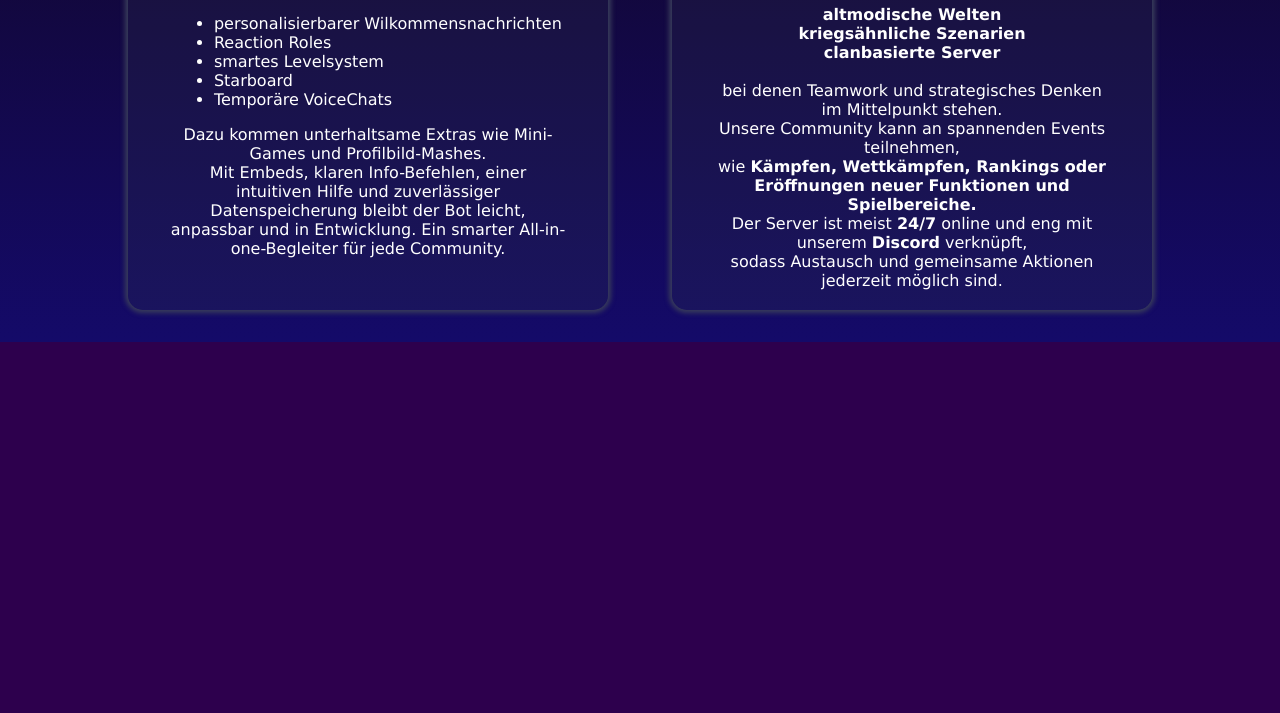
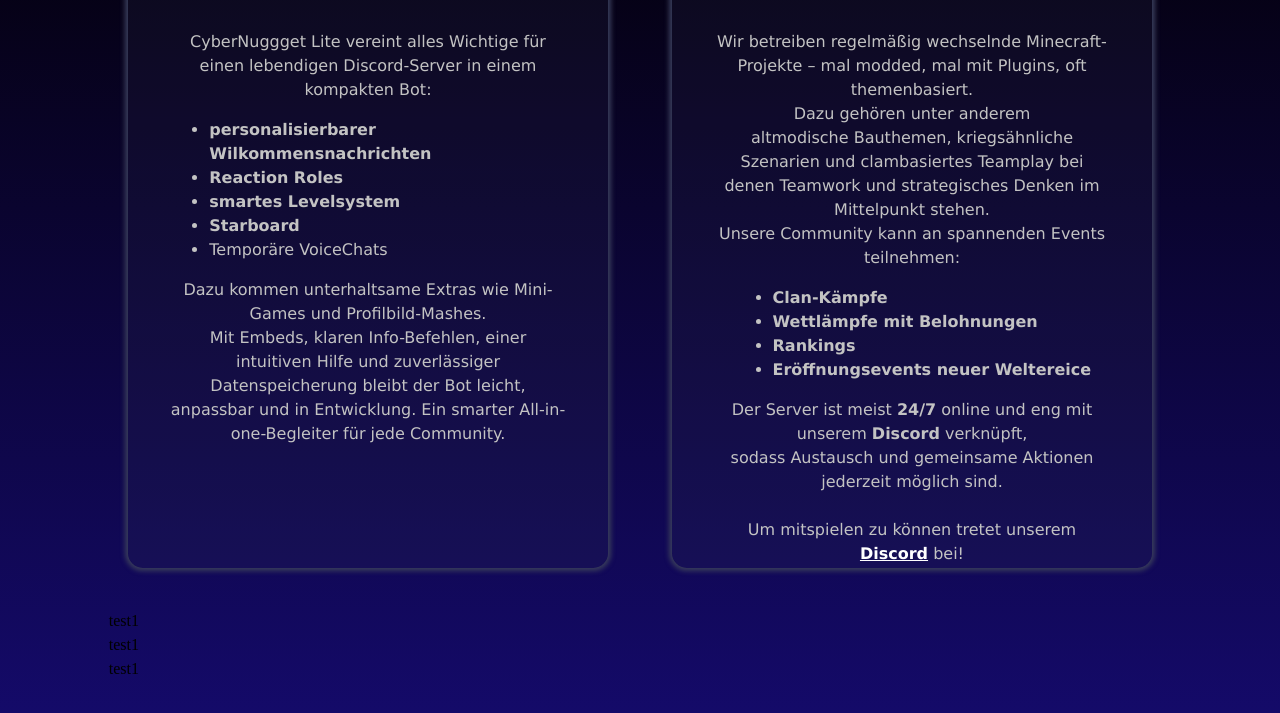
Before and after one commit to MartinNagypal/ChickenNugggetWeb, a plain HTML site: page Pages/index.html in a window 1280 px wide. Shown: the part 1248-1961 px from the top of the page. Before the commit the page ends 1590 px from the top, so only its background shows below. Drawn offline with Linux system fonts and the light colour scheme.

Commit message:
final main content changes and color change

```diff
--- a/CSS/index.css
+++ b/CSS/index.css
@@ -3,15 +3,16 @@ html{
     padding: 0;
     scrollbar-width: none;      /* Firefox */
     -ms-overflow-style: none;
-    background: #2d004d;
+    background: #1a043b;
 }
 
 body{
     padding: 0;
     margin: 0;
-    background: #2d004d;
-    background: linear-gradient(180deg,rgba(45, 0, 77, 1) 0%, rgba(13, 5, 23, 1) 40%, rgba(17, 6, 31, 1) 60%, rgba(20, 10, 105, 1) 100%);
+    background: #1a043b;
+    background: linear-gradient(180deg,rgba(26, 4, 59, 1) 0%, rgba(5, 1, 18, 1) 40%, rgba(5, 1, 18, 1) 60%, rgba(20, 10, 105, 1) 100%);
     background-repeat: no-repeat;
+    line-height: 1.5;
 }
 
 /* Hdie scrollbars */
@@ -135,6 +136,7 @@ body{
     font-size: clamp(0.75rem, 1.55vmax, 1.25rem);
     width: 60vw;
     text-align:center;
+    color: rgb(195, 195, 195);
  }
 
  .mainContentProjects{
@@ -149,7 +151,7 @@ body{
     display: grid;
     grid-template-columns: 37.5vw 37.5vw;
     /* grid-auto-rows: calc(75vh - 5vh - 5px - 5vw - 5px); */
-    grid-auto-rows: auto;
+    grid-auto-rows: 1fr;
     gap: 5vw;
     justify-content: center;
     height: auto;
@@ -162,7 +164,7 @@ body{
 } */
 
 .block{
-    background-color: rgba(47, 51, 74, 0.25);
+    background-color: rgba(47, 51, 74, 0.174);
     box-shadow: 0 0 5px 3px rgb(57, 61, 91);
     font-size: clamp(0.5rem, 1.25vmax, 1rem);
     font-family: Verdana, Geneva, Tahoma, sans-serif;
@@ -177,7 +179,7 @@ body{
     grid-template-columns: 95%;
     grid-auto-rows: auto;
     justify-content: center;
-    align-content: center;
+    align-content: start;
     gap: 5%;
     height: auto;
 }
@@ -202,6 +204,12 @@ body{
     align-content: center;
 }
 
+.mainContentBlockDownPart{
+    display: grid;
+    color: rgb(195, 195, 195);
+
+}
+
 .mainContentBlockDescription{
     text-align:center;
 }
@@ -215,3 +223,7 @@ ul {
   text-align: left;
   padding-left: 10%;
 }
+
+a{
+    color: white;
+}
--- a/Pages/index.html
+++ b/Pages/index.html
@@ -23,26 +23,32 @@
 		<div class="navbarSocials">
 
 			<!-- Button for Discord href -->
+			 <a href="https://discord.gg/aSUtNmwJXA" target="_blank">
 				<div class="navbarSocialsDiscord">
 					<button class="navbarSocialButtons">
 						<i class="fa-brands fa-discord"></i>
 					</button>
+				</div>
+			 </a>
 
-			</div>
 
 			<!-- Button for TikTok href -->
+			 <a href="https://www.tiktok.com/@martinspcs" target="_blank">
 				<div class="navbarSocialsTiktok">
 					<button class="navbarSocialButtons">
 						<i class="fa-brands fa-tiktok" style="color: #ffffff;"></i>
 					</button>
 				</div>
+			 </a>
 
 			<!-- Button for GitHub href -->
+			<a href="https://github.com/MartinNagypal" target="_blank">
 				<div class="navbarSocialsGithub">
 					<button class="navbarSocialButtons">
 						<i class="fa-brands fa-github" style="color: #ffffff;"></i>
 					</button>
 				</div>
+			 </a>
 		</div>
 
 	</nav>
@@ -92,11 +98,11 @@
 					<div class="mainContentBlockDescription">
 						CyberNuggget Lite vereint alles Wichtige für einen lebendigen Discord-Server in einem kompakten Bot:
 						<ul>
-							<li>personalisierbarer Wilkommensnachrichten</li>
-							<li>Reaction Roles</li>
-							<li>smartes Levelsystem</li>
-							<li>Starboard</li>
-							<li>Temporäre VoiceChats</li>
+							<li><b>personalisierbarer Wilkommensnachrichten</b></li>
+							<li><b>Reaction Roles</b></li>
+							<li><b>smartes Levelsystem</b></li>
+							<li><b>Starboard</b></li>
+							<li><b></b>Temporäre VoiceChats</li>
 						</ul>
 						<br>
 						Dazu kommen unterhaltsame Extras wie Mini-Games und Profilbild-Mashes.
@@ -122,32 +128,35 @@
 					<div class="mainContentBlockDescription">
 						Wir betreiben regelmäßig wechselnde Minecraft-Projekte – mal modded, mal mit Plugins, oft themenbasiert.
 						<br>
-						Dazu gehören unter anderem:
+						Dazu gehören unter anderem
 						<br>
+						altmodische Bauthemen, kriegsähnliche Szenarien und clambasiertes Teamplay bei denen Teamwork und strategisches Denken im Mittelpunkt stehen.
 						<br>
-						<b>altmodische Welten</b>
-						<br>
-						<b>kriegsähnliche Szenarien</b>
-						<br>
-						<b>clanbasierte Server</b>
-						<br>
-						<br>
-						bei denen Teamwork und strategisches Denken im Mittelpunkt stehen.
-						<br>
-						Unsere Community kann an spannenden Events teilnehmen,
-						<br>
-						wie <b>Kämpfen, Wettkämpfen, Rankings oder Eröffnungen neuer Funktionen und Spielbereiche.</b>
+						Unsere Community kann an spannenden Events teilnehmen:
+						<ul>
+							<li><b>Clan-Kämpfe</b></li>
+							<li><b>Wettlämpfe mit Belohnungen</b></li>
+							<li><b>Rankings</b></li>
+							<li><b>Eröffnungsevents neuer Weltereice</b></li>
+						</ul>
 						<br>
 						Der Server ist meist <b>24/7</b> online und eng mit unserem <b>Discord</b> verknüpft,
 						<br>
 						sodass Austausch und gemeinsame Aktionen jederzeit möglich sind.
+						<br>
+						<br>
+						Um mitspielen zu können tretet unserem <a href="https://discord.gg/aSUtNmwJXA" target="_blank"><b>Discord</b></a> bei!
+					</div>
 				</div>
 			</div>
 		</div>
 
+		<!-- main content skill cards -->
+		 <div>
+			<div>test1</div>
+			<div>test1</div>
+			<div>test1</div>
 		 </div>
-
 	</div>
-
 </body>
 </html>
```
Lines whose indentation alone changed are shown as unchanged.
